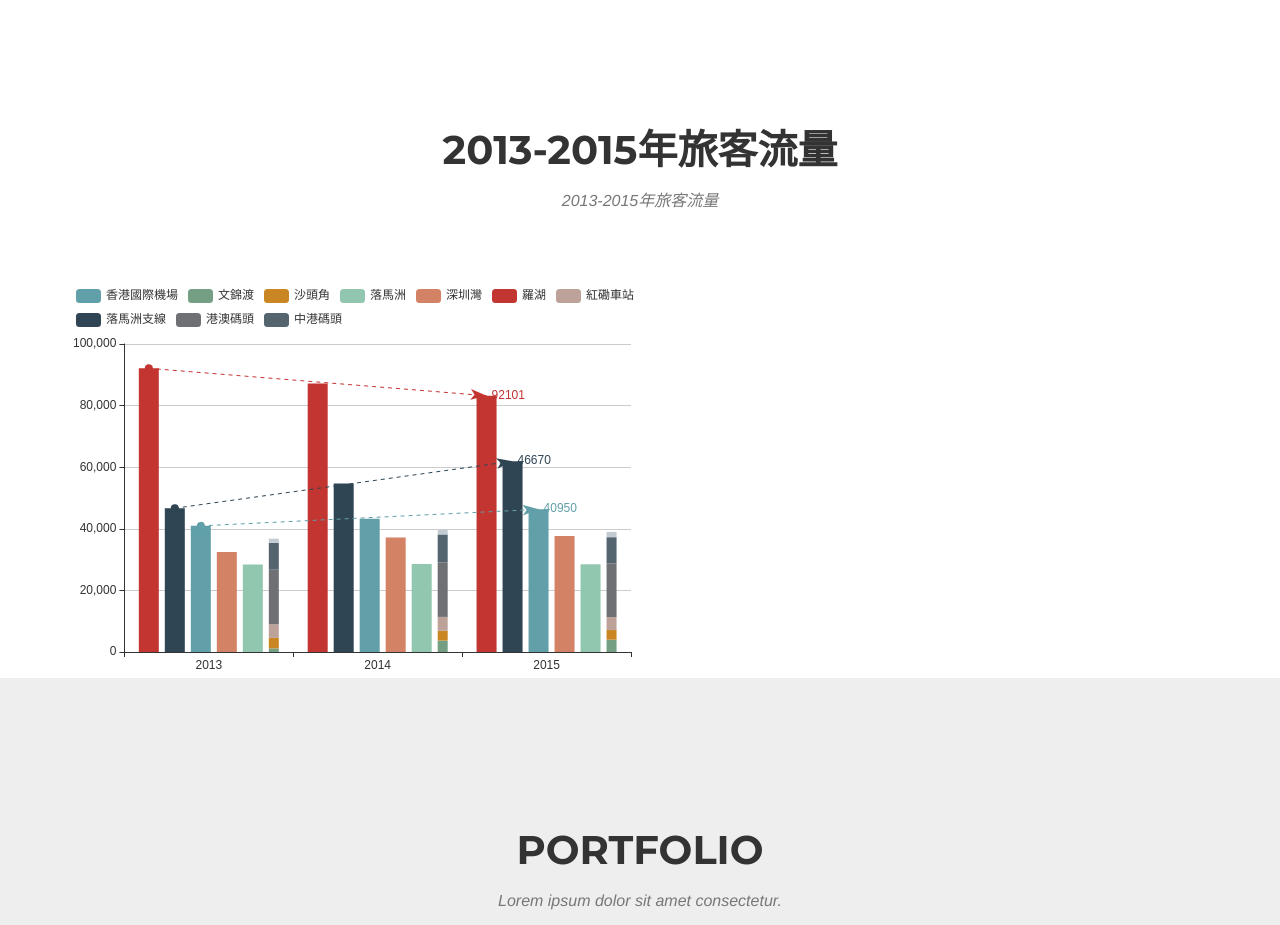
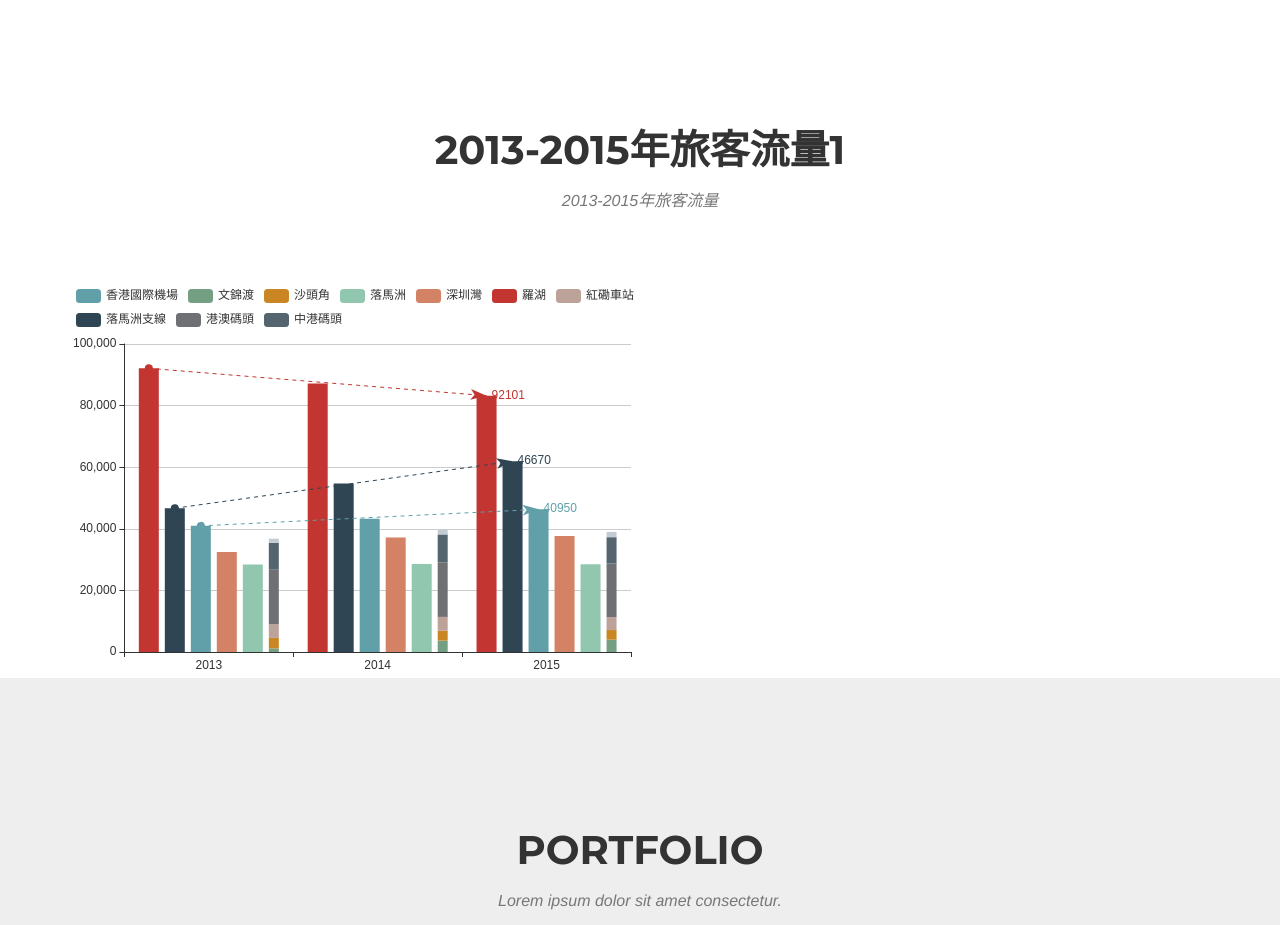
Before and after one commit to ianmaksh/homework5, a website: page index.html in a window 1280 px wide. Shown: the part 780-1705 px from the top of the page. Drawn offline with nearby package versions, Linux system fonts and the light colour scheme; a web font is replaced by a local one.

Commit message:
Update index.html

```diff
--- a/index.html
+++ b/index.html
@@ -85,7 +85,7 @@
         <div class="container">
             <div class="row">
                 <div class="col-lg-12 text-center">
-                    <h2 class="section-heading">2013-2015年旅客流量</h2>
+                    <h2 class="section-heading">2013-2015年旅客流量1</h2>
                     <h3 class="section-subheading text-muted">2013-2015年旅客流量</h3>
                 </div>
 
```
Lines whose indentation alone changed are shown as unchanged.
